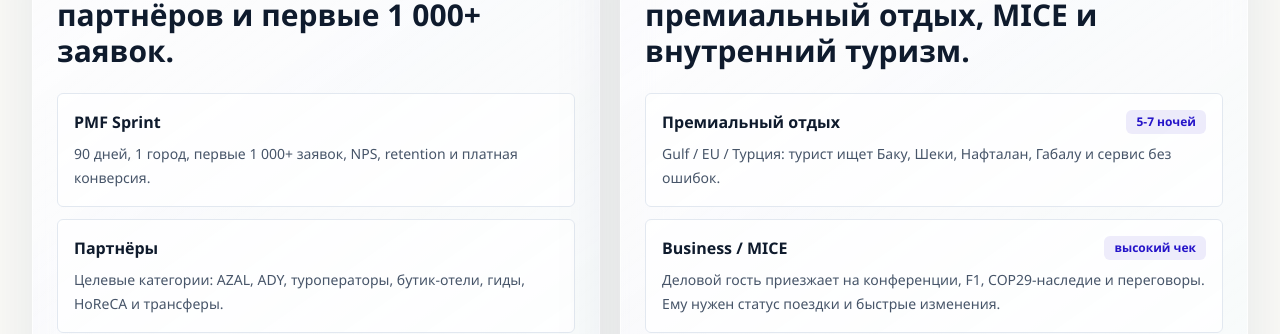
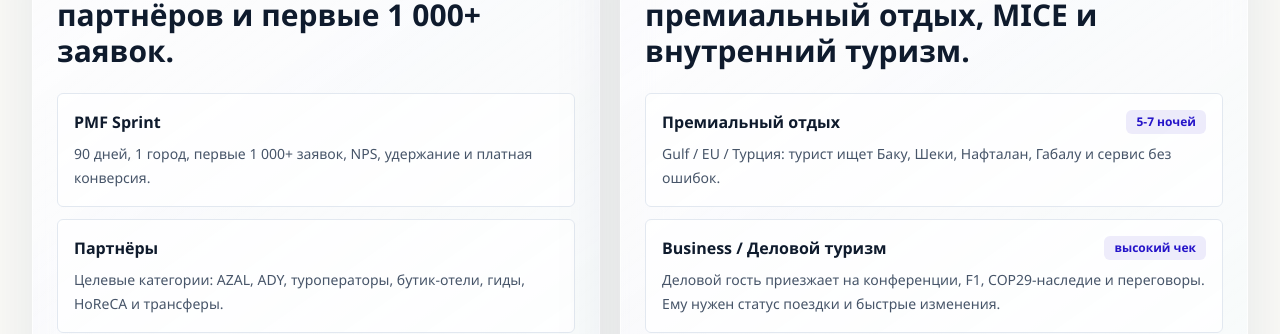
Before and after one commit to RawenHold/caspian, a Next.js app: page / in a window 1280 px wide. Shown: the part 4203-4537 px from the top of the page. Built offline with nearby package versions, Linux system fonts and the light colour scheme.

Commit message:
Update deck.ts

```diff
--- a/src/data/deck.ts
+++ b/src/data/deck.ts
@@ -53,12 +53,12 @@ export const solutionPillars = [
 
 export const customerSegments = [
   { title: "Премиальный отдых", text: "Gulf / EU / Турция: турист ищет Баку, Шеки, Нафталан, Габалу и сервис без ошибок.", check: "5-7 ночей" },
-  { title: "Business / MICE", text: "Деловой гость приезжает на конференции, F1, COP29-наследие и переговоры. Ему нужен статус поездки и быстрые изменения.", check: "высокий чек" },
+  { title: "Business / Деловой туризм", text: "Деловой гость приезжает на конференции, F1, COP29-наследие и переговоры. Ему нужен статус поездки и быстрые изменения.", check: "высокий чек" },
   { title: "Внутренний / региональный туризм", text: "Азербайджанский пользователь планирует выходные в Габале, Шеки, Гусаре или на побережье без хаоса в чатах.", check: "2-4 раза/год" },
 ];
 
 export const validationItems = [
-  { title: "PMF Sprint", text: "90 дней, 1 город, первые 1 000+ заявок, NPS, retention и платная конверсия." },
+  { title: "PMF Sprint", text: "90 дней, 1 город, первые 1 000+ заявок, NPS, удержание и платная конверсия." },
   { title: "Партнёры", text: "Целевые категории: AZAL, ADY, туроператоры, бутик-отели, гиды, HoReCA и трансферы." },
   { title: "MVP Launch", text: "3-5 вертикалей в проде, пользователи и партнёры в одном операционном контуре." },
   { title: "Phase 2", text: "Расширение до 12 вертикалей, AI-консьерж, Турция и страны Залива как следующая волна." },
@@ -100,10 +100,10 @@ export const investorRisks = [
 ];
 
 export const investorRoadmap = [
-  { period: "Q3 2026", title: "PMF Sprint", text: "90-дневный пилот, 1 город, NPS, удержание, первые 1 000+ заявок и целевые партнёры." },
-  { period: "Q4 2026", title: "MVP Launch", text: "3-5 вертикалей в проде, iOS + Android разработка, Волна 1: Азербайджан + СНГ/Грузия." },
-  { period: "Q1 2027", title: "Масштаб", text: "До 12 вертикалей, AI-консьерж GA, Волна 2: Турция + страны Залива, целевой показатель выручки $1M-$1.2M ARR." },
-  { period: "Q3-Q4 2027", title: "Series A", text: "Волна 3: Индия + Китай + ЕС, B2B white-label, Серия A ask $4M-$6M." },
+  { period: "0-18 недель", title: "PMF Sprint", text: "90-дневный пилот, 1 город, NPS, удержание, первые 1 000+ заявок и целевые партнёры." },
+  { period: "90 дней", title: "MVP Launch", text: "3-5 вертикалей в проде, iOS + Android разработка, Волна 1: Азербайджан + СНГ/Грузия." },
+  { period: "После PMF", title: "Масштаб", text: "До 12 вертикалей, AI-консьерж GA, Волна 2: Турция + страны Залива, целевой показатель выручки $1M-$1.2M ARR." },
+  { period: "Масштабирование", title: "Series A", text: "Волна 3: Индия + Китай + ЕС, B2B white-label, Серия A ask $4M-$6M." },
 ];
 
 export const whyNow = [
```
